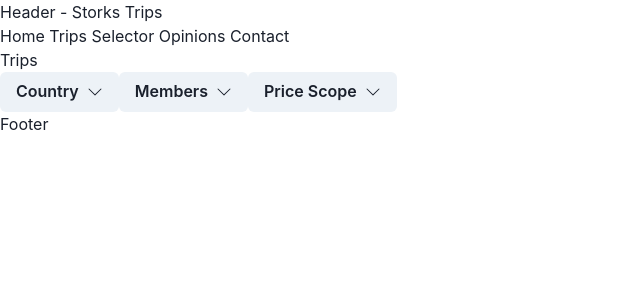
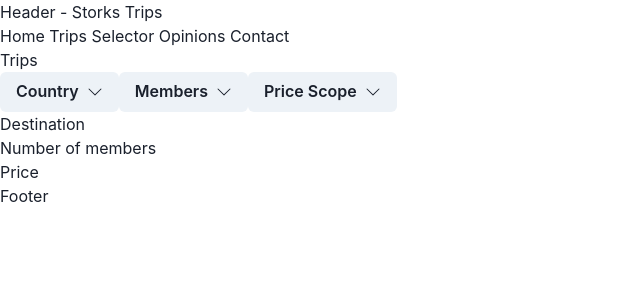
Before and after one commit to PiotrKeska/StorkTravel, a React (Vite) app in the folder storks-trips/: page / in a window 1280 px wide. Shown: the top 300 px of the page, without its empty margins (0-640 px from the left). Built offline with nearby package versions, Linux system fonts and the light colour scheme.

Commit message:
Create TripsGrid component

```diff
--- a/storks-trips/src/TripsBox/Trips.tsx
+++ b/storks-trips/src/TripsBox/Trips.tsx
@@ -1,3 +1,4 @@
+import TripsGrid from "./TripsGrid";
 import TripsSelector from "./TripsSelector";
 
 const Trips = () => {
@@ -5,6 +6,7 @@ const Trips = () => {
     <>
       <div>Trips</div>
       <TripsSelector />
+      <TripsGrid />
     </>
   );
 };
--- /dev/null
+++ b/storks-trips/src/TripsBox/TripsGrid.tsx
@@ -0,0 +1,11 @@
+const TripsGrid = () => {
+  return (
+    <>
+      <p>Destination</p>
+      <p>Number of members</p>
+      <p>Price</p>
+    </>
+  );
+};
+
+export default TripsGrid;
```
